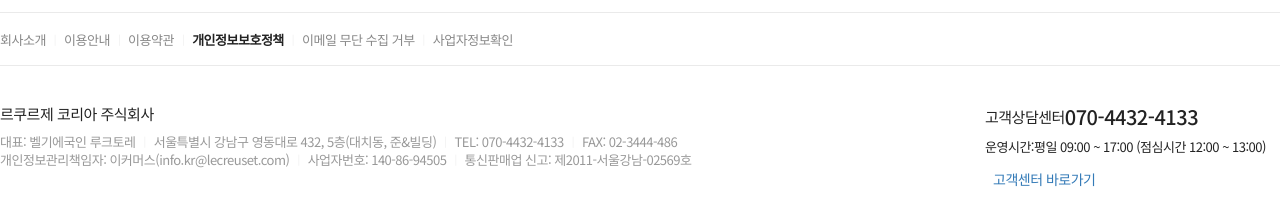
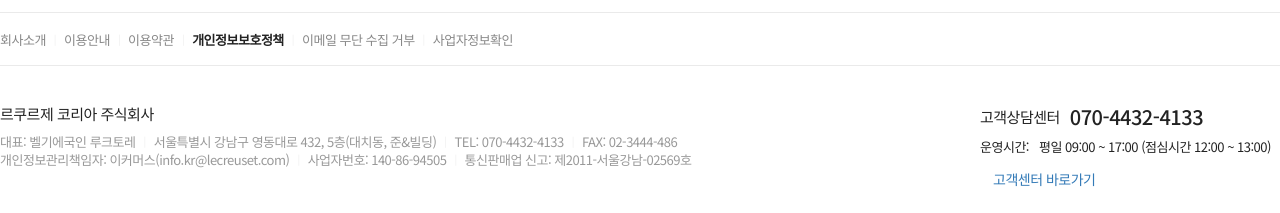
Before and after one commit to notgoodcom/lecrueset_re, a PHP site: page / in a window 1280 px wide. Shown: the part 2529-2742 px from the top of the page. Run offline with PHP 8.4, Linux system fonts and the light colour scheme; some libraries are stand-ins or nearby versions.

Commit message:
css수정

```diff
--- a/css/style.css
+++ b/css/style.css
@@ -415,16 +415,16 @@
                             footer.footer .footerWrap .wrap .csCenterInfo .csCall p {
                                 font-size:15px;
                                 align-self:center;
-                                margin:0px 0px 0px 5px;
+                                margin:0px 10px 0px 0px;
                             }
 
-                            footer.footer .footerWrap .wrap .csCenterInfo div p {
+                            footer.footer .footerWrap .wrap .csCenterInfo .csWorkTime p {
                                 font-size:13px;
-                                margin:0px 0px 0px 5px;
+                                margin:0px 10px 0px 0px;
                                 align-self:center;
                             }
 
-                            footer.footer .footerWrap .wrap .csCenterInfo div span {
+                            footer.footer .footerWrap .wrap .csCenterInfo .csWorkTime span {
                                 font-size:13px;
                                 align-self:center;
                             }
```
